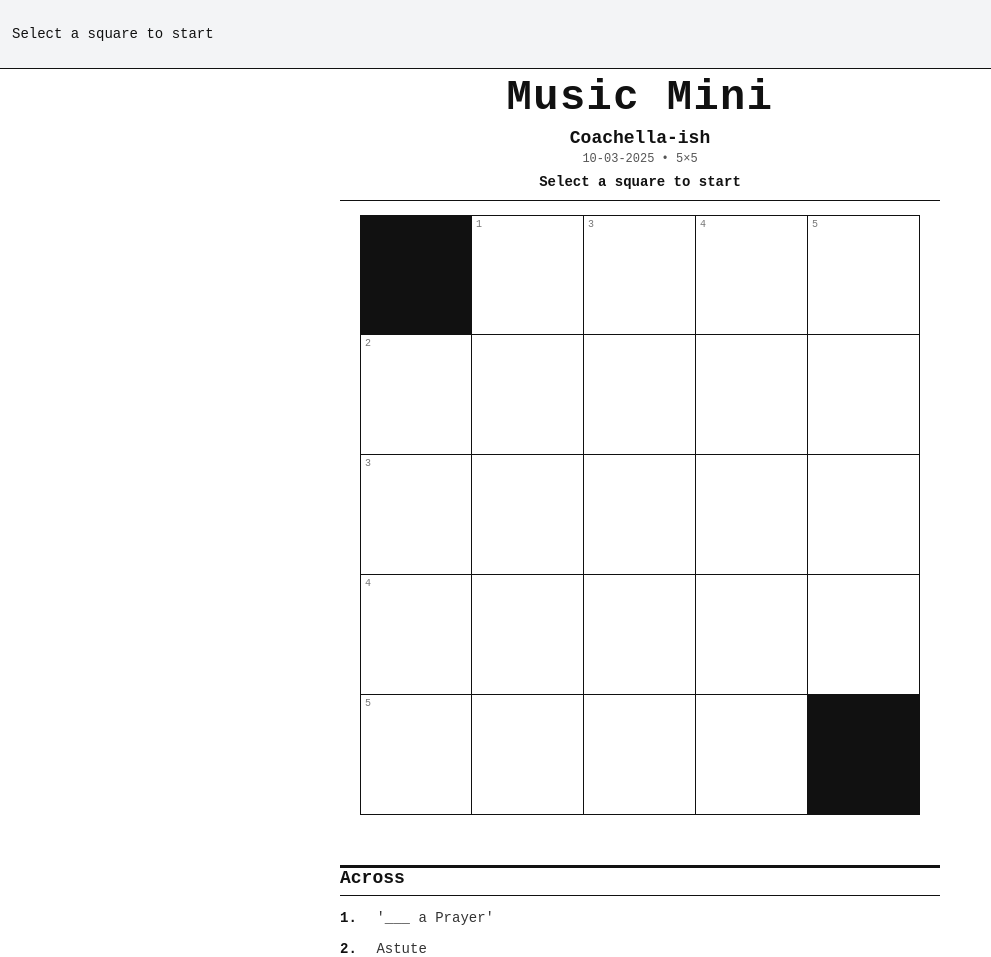
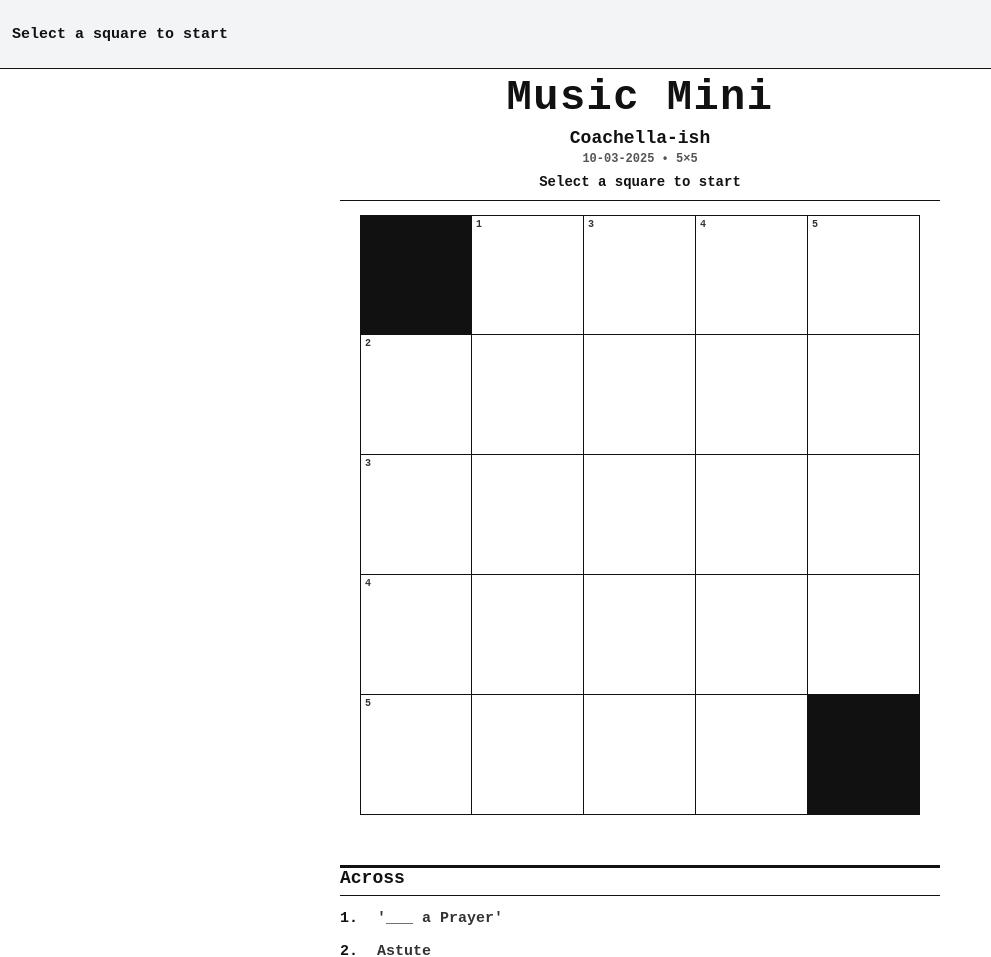
Before and after one commit to nbrackett-ship-it/MusicMiniCrossword, a plain HTML site: page index.html in a window 1280 px wide. Shown: the top 957 px of the page, without its empty margins (0-991 px from the left). Drawn offline with Linux system fonts and the light colour scheme.

Commit message:
Update index.html - adding boldness and going backwards issues

```diff
--- a/index.html
+++ b/index.html
@@ -29,7 +29,7 @@
     .mm-header{ text-align:center; margin:0 auto 14px auto; }
     .mm-title{ font-size:42px; letter-spacing:1.5px; margin:2px 0 6px 0; }
     .mm-subtitle{ font-size:18px; font-weight:700; margin:0 0 4px 0; }
-    .mm-meta{ font-size:12px; color:var(--ink-3); margin-bottom:8px; }
+    .mm-meta{ font-size:12px; color:var(--ink-3); margin-bottom:8px; font-weight: 600; }
     .mm-instruction{ font-size:14px; font-weight:700; margin:6px 0 10px 0; }
     .mm-rule{ border:0; height:0; border-top:var(--rule-fine) solid var(--ink); margin:8px 0 14px 0; }
 
@@ -61,16 +61,20 @@
       text-transform:uppercase; color:var(--ink);
       caret-color:var(--blue);
       background:transparent;
+      font-weight: 600;
     }
-    .cell-number{ position:absolute; top:3px; left:4px; font-size:10px; color:#777; }
+    /* --- VISIBILITY FIX --- */
+    .cell-number{ position:absolute; top:3px; left:4px; font-size:10px; color:#333; font-weight: 700; }
     .highlight-word{ box-shadow: inset 0 0 0 2px var(--ink); }
     .highlight-active{ box-shadow: inset 0 0 0 2px var(--blue); }
 
     /* FIX: (Rule visuals) Implemented the thick+fine double rule from Issue #1 */
+    /* --- VISIBILITY FIX --- */
     #clues h2{
       font-size:18px; margin:18px 0 12px 0; padding-bottom: 8px; /* Space for the fine rule */
       border-top:var(--rule-strong) solid var(--ink);
       position:relative;
+      font-weight: 700;
     }
     #clues h2::after {
         content: '';
@@ -82,15 +86,18 @@
     /* Removed the old rule styling that was on the container div */
     #clues h2 + div { border-top: none; padding-top: 0; margin-top: 0; }
 
-    .clue-item{ font-size:14px; line-height:1.5; color:var(--ink-2); margin:10px 0; }
+    /* --- VISIBILITY FIX --- */
+    .clue-item{ font-size:15px; line-height:1.5; color:var(--ink-2); margin:10px 0; font-weight: 600; }
     .clue-item b{ font-weight:700; color:var(--ink); margin-right:6px; display:inline-block; min-width:22px; }
 
     /* FIX: (Lock sticky bar) Bar is now persistent. Removed transform/transition animation. */
+    /* --- VISIBILITY FIX --- */
     #sticky-clue-bar{
       position:fixed; left:0; right:0; top:0; height:var(--stickyH);
       display:flex; align-items:center; gap:8px;
       padding:10px 12px; background:#F3F4F6; border-bottom:1px solid var(--ink);
-      z-index:1000; font-size:14px;
+      z-index:1000; font-size:15px;
+      font-weight: 600;
     }
     #sticky-clue-bar .clue-number{ font-weight:700; min-width:26px; }
     #sticky-clue-bar .dir{ font-weight:700; margin-right:4px; color:var(--ink-2); }
@@ -353,7 +360,12 @@
           case 'Backspace':
             e.preventDefault();
             if (this.activeCell.value) { this.activeCell.value = ''; }
-            else { this.moveInDirection(this.activeCell, this.direction, true); }
+            else {
+                // --- BACKSPACE FIX ---
+                this.isAutoAdvancing = true;
+                this.moveInDirection(this.activeCell, this.direction, true);
+                this.isAutoAdvancing = false;
+            }
             return;
           default: return;
         }
```
